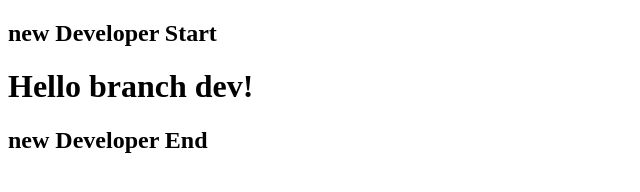
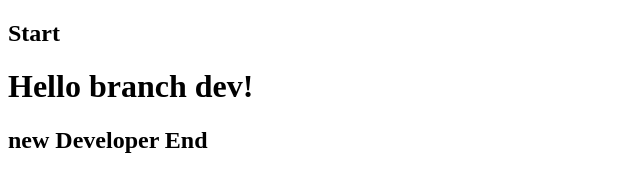
Before and after one commit to Praveen-077/git-example, a plain HTML site: page index.html in a window 1280 px wide. Shown: the whole page, without its empty margins (0-640 px from the left). Drawn offline with Linux system fonts and the light colour scheme.

Commit message:
commiting stashed changes

```diff
--- a/index.html
+++ b/index.html
@@ -6,7 +6,7 @@
   <title>My site</title>
 </head>
 <body>
-  <h2>new Developer Start</h2>
+  <h2>Start</h2>
   <h1>Hello branch dev!</h1>
   <h2>new Developer End</h2>
 </body>
--- /dev/null
+++ b/test.js
@@ -0,0 +1 @@
+console.log('test')
```
